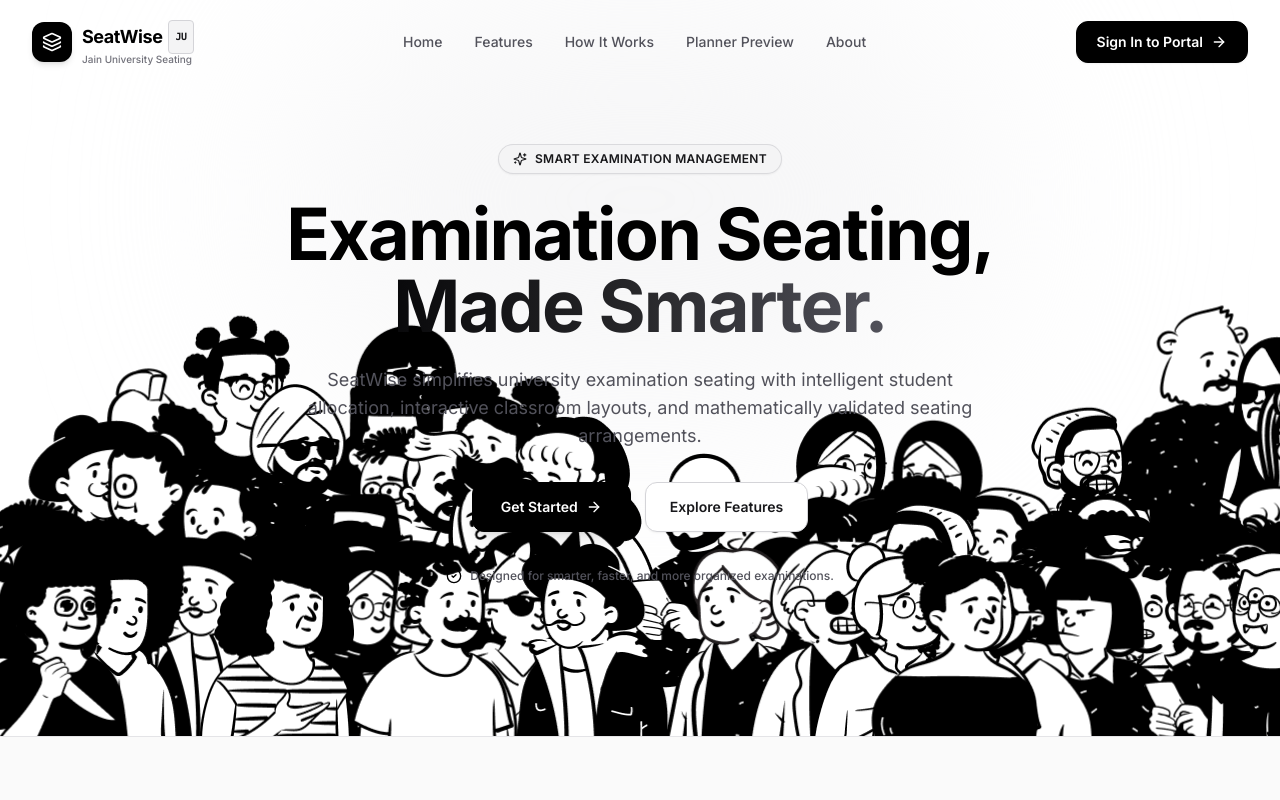
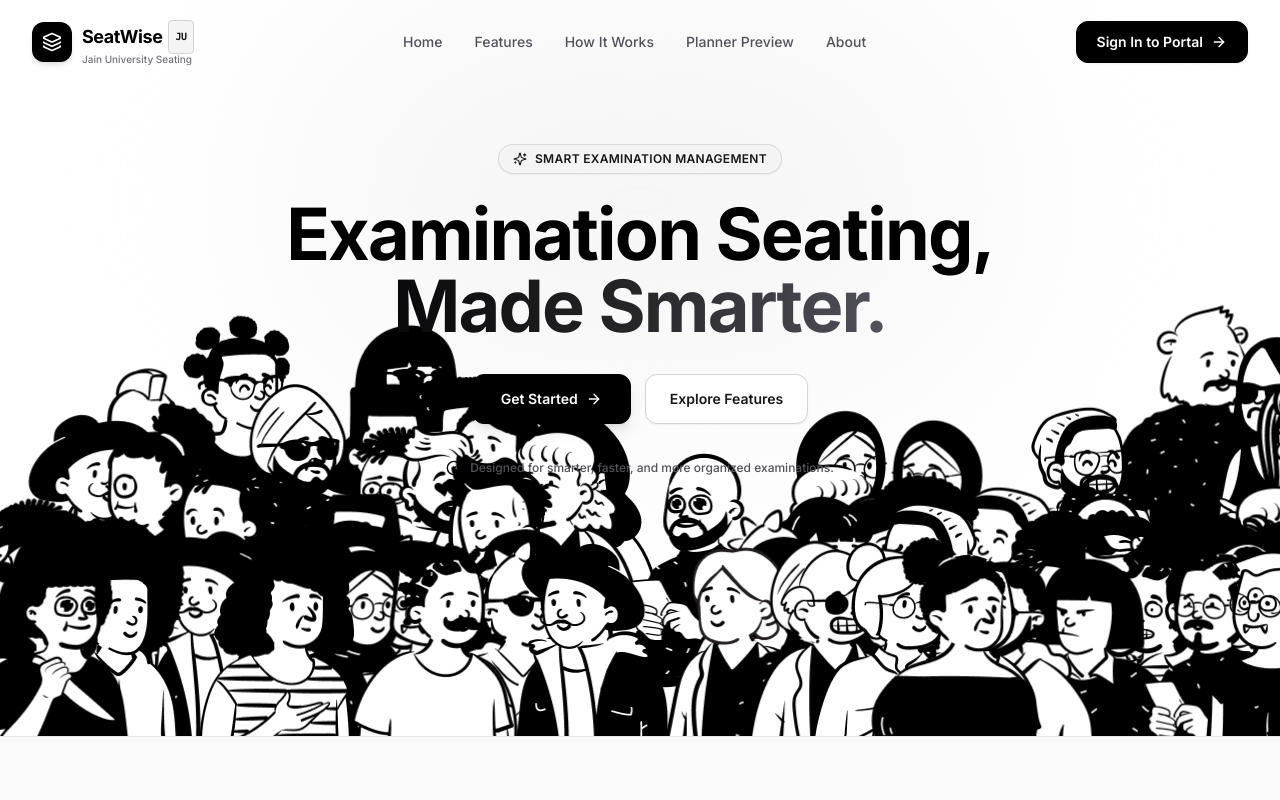
Before and after one commit to ANIKETCHAND/SeatWise, a React (Vite) app in the folder frontend/: page / in a window 1280 px wide. Shown: the top 800 px of the page. Built offline with nearby package versions, Linux system fonts and the light colour scheme; no server answers.

Commit message:
fix(landing): remove verbose supporting description from hero section

```diff
--- a/frontend/src/components/landing/Hero.tsx
+++ b/frontend/src/components/landing/Hero.tsx
@@ -1,6 +1,6 @@
 import React from 'react';
 import { Link } from 'react-router-dom';
-import { ArrowRight, ShieldCheck, Sparkles, CheckCircle2 } from 'lucide-react';
+import { ArrowRight, Sparkles, CheckCircle2 } from 'lucide-react';
 import { CrowdCanvas } from '../ui/skiper39';
 
 export const LandingHero: React.FC = () => {
@@ -40,12 +40,6 @@ export const LandingHero: React.FC = () => {
           </span>
         </h1>
 
-        {/* Supporting Description */}
-        <p className="max-w-2xl mx-auto text-base sm:text-lg text-zinc-600 font-normal leading-relaxed">
-          SeatWise simplifies university examination seating with intelligent student allocation,
-          interactive classroom layouts, and mathematically validated seating arrangements.
-        </p>
-
         {/* Call to Actions */}
         <div className="flex flex-col sm:flex-row items-center justify-center gap-3.5 pt-2">
           <Link
```
